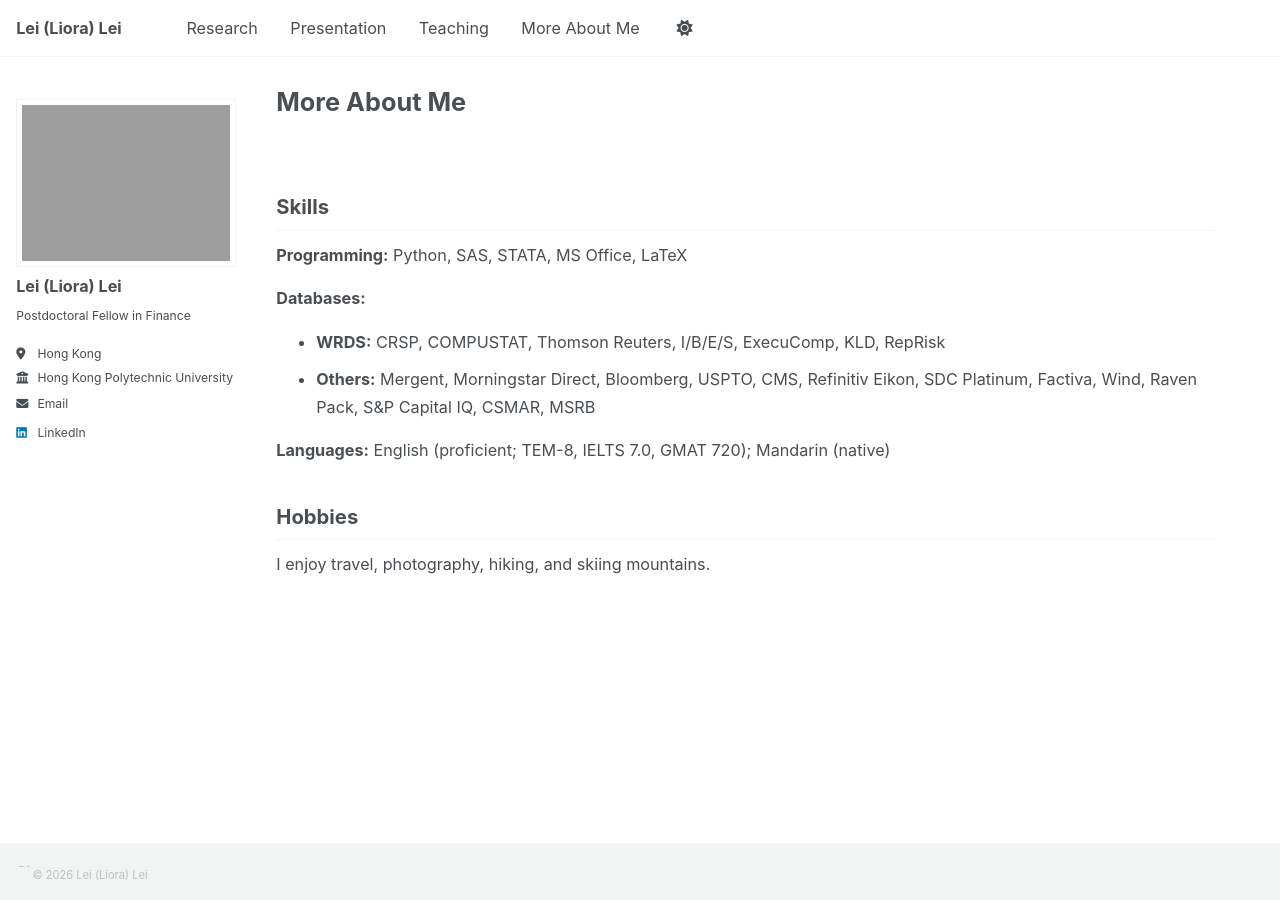
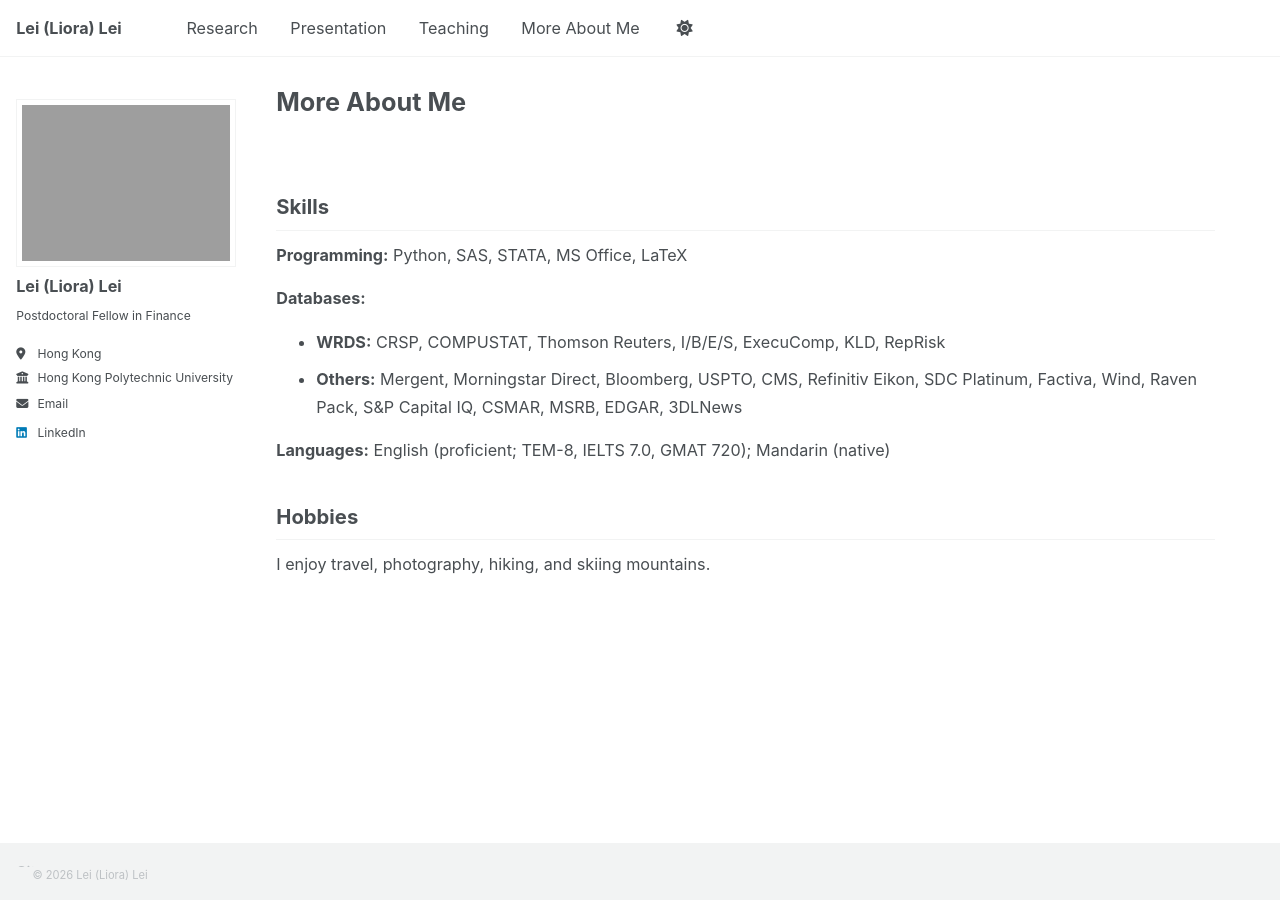
Before and after one commit to Liora-Lei/Lei-Lei, a Jekyll site: the page built from _pages/more-about-me.md, in a window 1280 px wide. Built offline with Jekyll 4.4.1, drawn with Linux system fonts in a browser that asks for light colours; a script that is not in the unit is left out.

Commit message:
Add EDGAR and 3DLNews to database skills

```diff
--- a/_pages/more-about-me.md
+++ b/_pages/more-about-me.md
@@ -14,7 +14,7 @@
 **Databases:**
 
 - **WRDS:** CRSP, COMPUSTAT, Thomson Reuters, I/B/E/S, ExecuComp, KLD, RepRisk
-- **Others:** Mergent, Morningstar Direct, Bloomberg, USPTO, CMS, Refinitiv Eikon, SDC Platinum, Factiva, Wind, Raven Pack, S&P Capital IQ, CSMAR, MSRB
+- **Others:** Mergent, Morningstar Direct, Bloomberg, USPTO, CMS, Refinitiv Eikon, SDC Platinum, Factiva, Wind, Raven Pack, S&P Capital IQ, CSMAR, MSRB, EDGAR, 3DLNews
 
 **Languages:** English (proficient; TEM-8, IELTS 7.0, GMAT 720); Mandarin (native)
 
```
